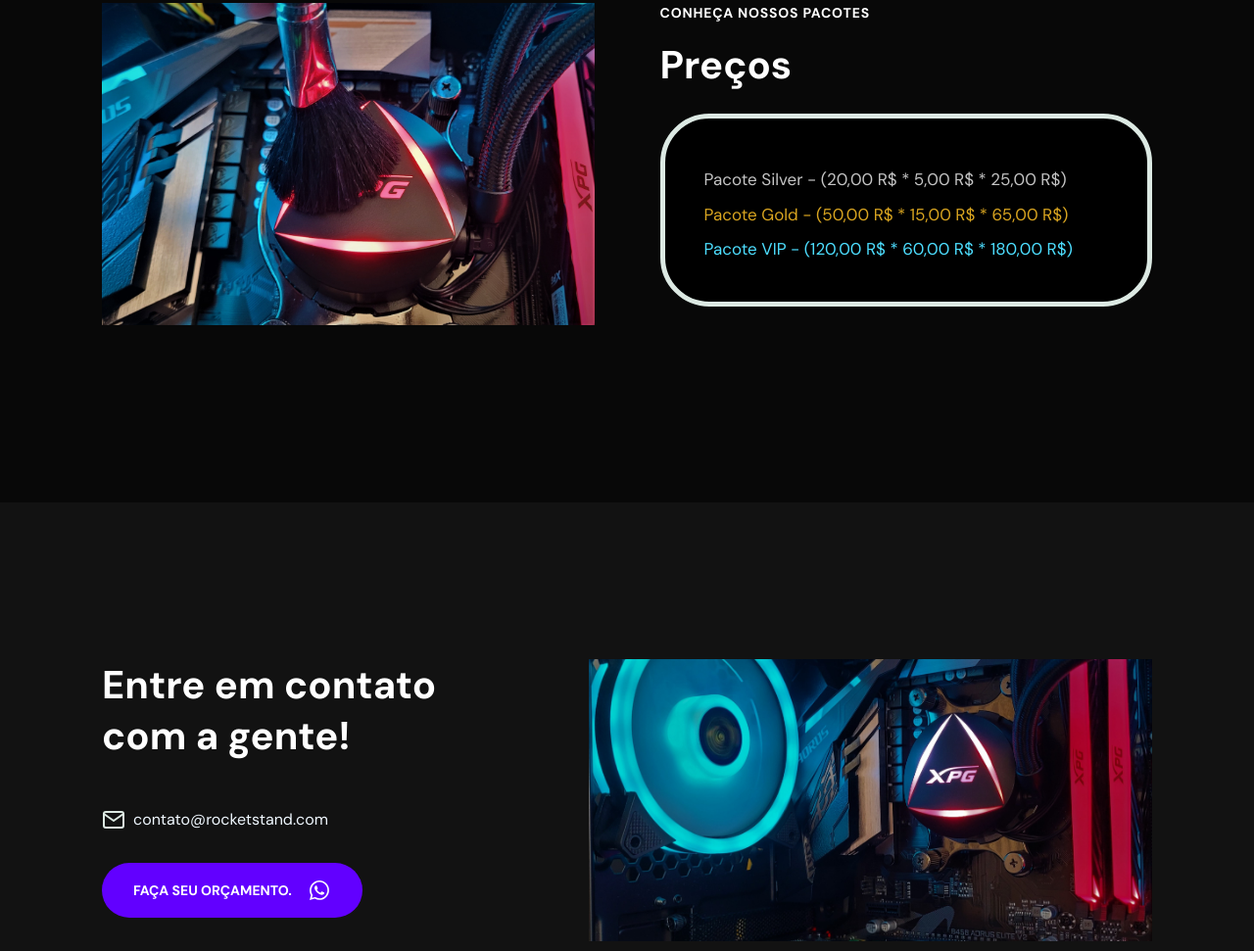
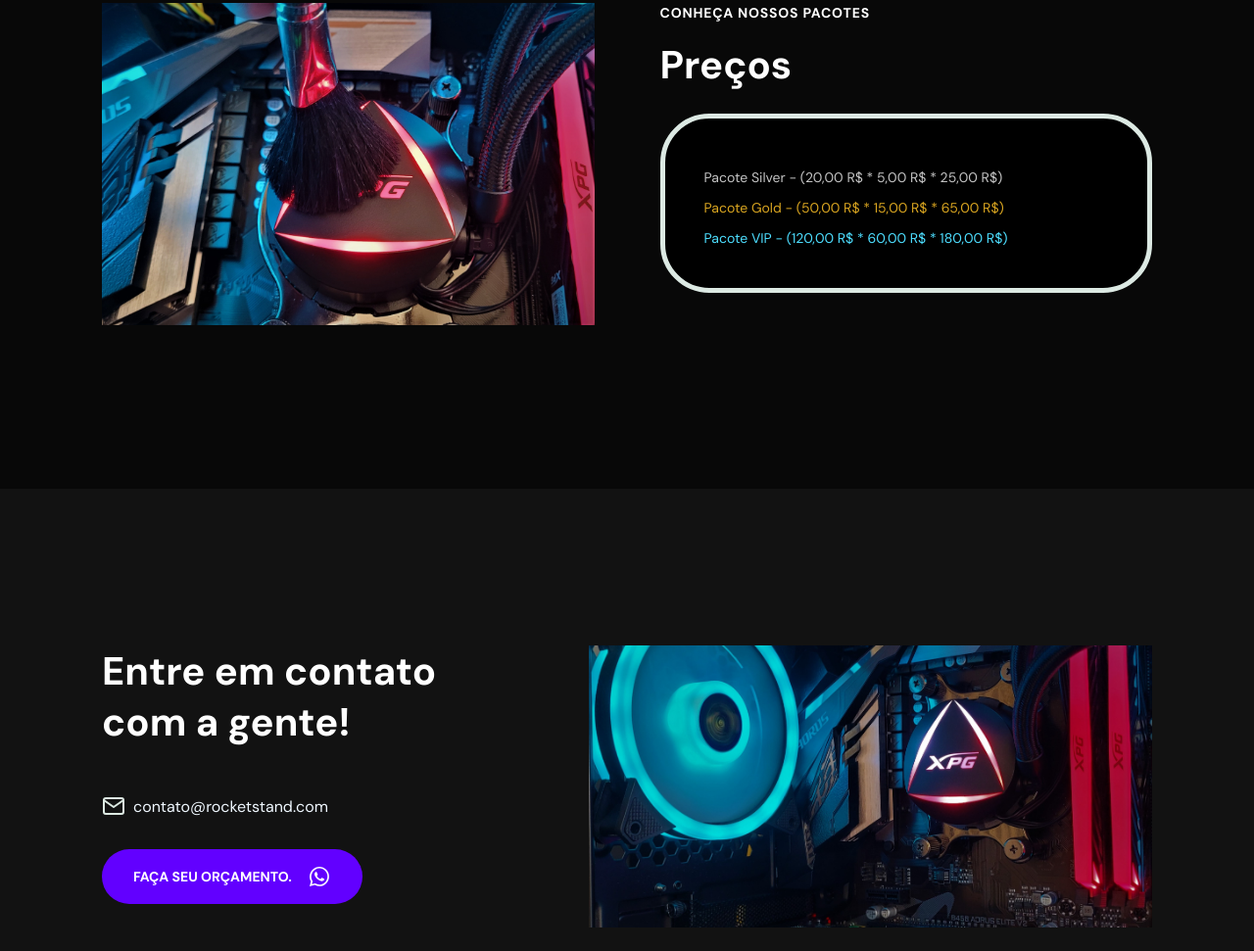
Before and after one commit to Noxzys/Rocketstand, a plain HTML site: page index.html in a window 1280 px wide. Shown: the part 2352-3323 px from the top of the page at 98% size. Drawn offline with nearby package versions, Linux system fonts and the light colour scheme.

Commit message:
ajustes css

```diff
--- a/style.css
+++ b/style.css
@@ -449,7 +449,7 @@ body.menu-expanded button  path {
 #price .content p {
     margin-top: 1rem;
     margin-bottom: 0rem;
-    font-size: 1.7rem;
+    font-size: 1.4rem;
 }
 
 #price .package-A {
```
